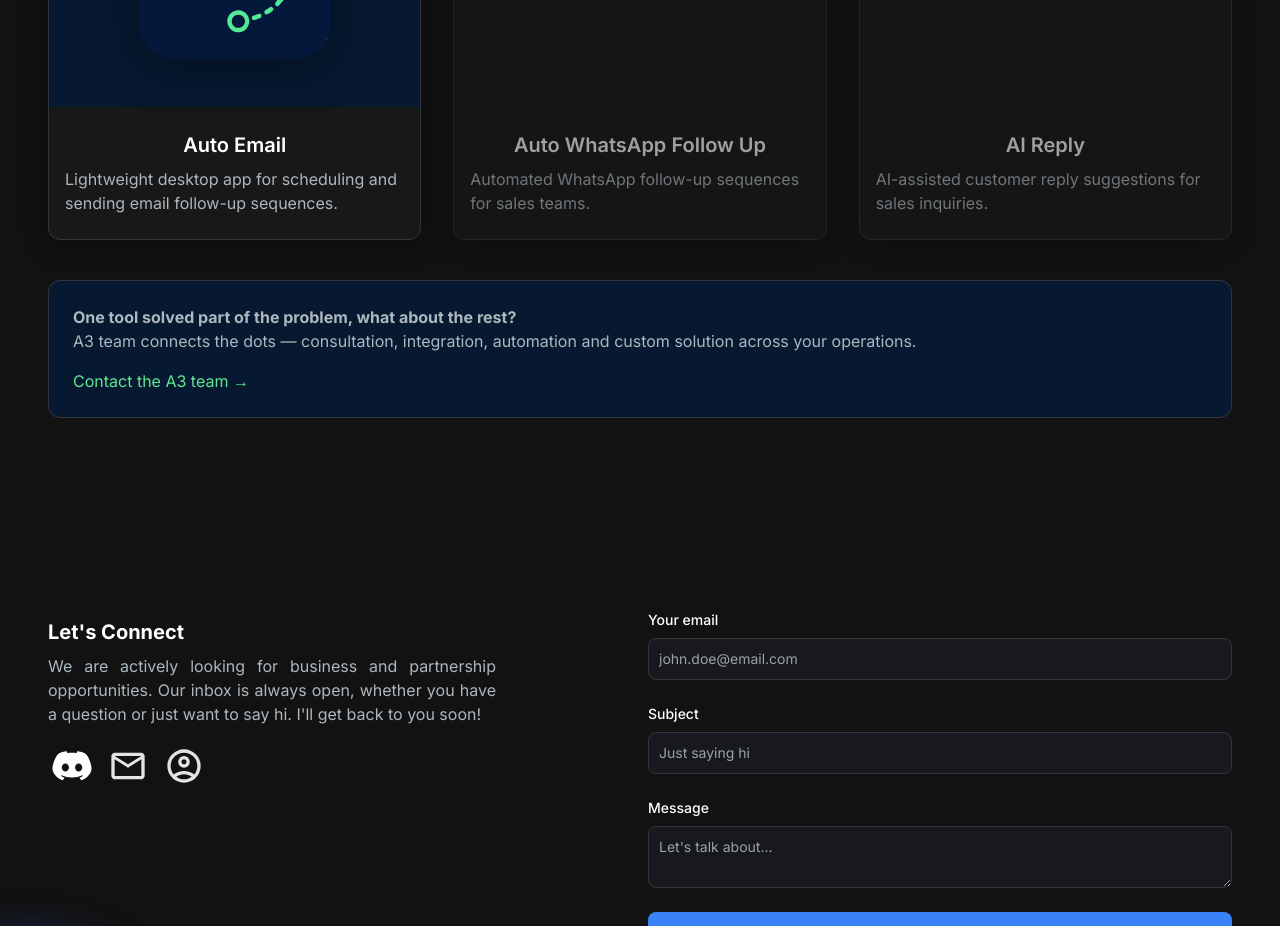
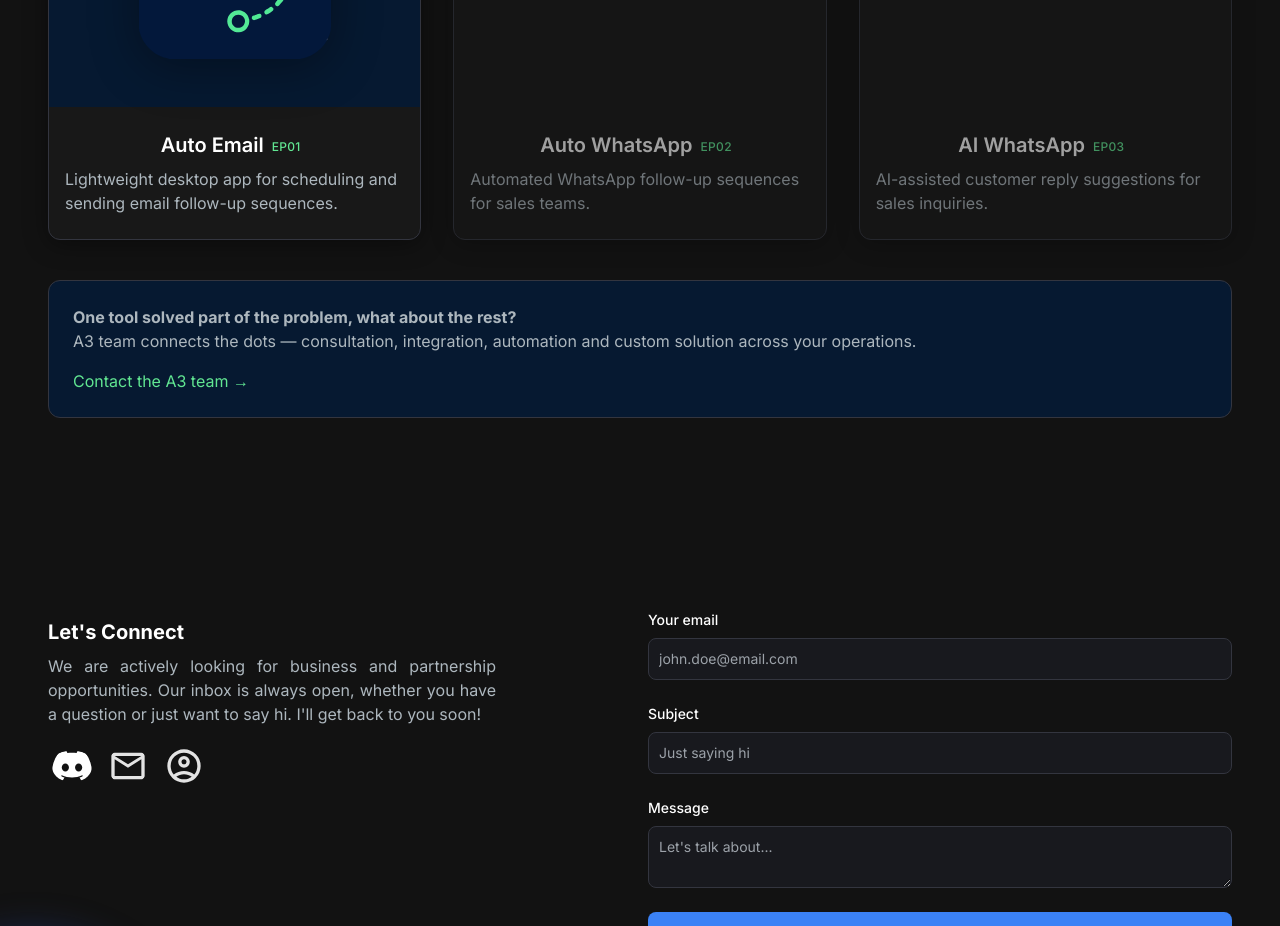
Before and after one commit to AlvinChiew/portfolio-project-a3, a Next.js app: page / in a window 1280 px wide. Shown: the part 1000-1926 px from the top of the page. Built offline with nearby package versions, Linux system fonts and the light colour scheme.

Commit message:
Add EP next to tool name

```diff
--- a/app/components/ToolCard.jsx
+++ b/app/components/ToolCard.jsx
@@ -8,6 +8,7 @@ import Link from 'next/link';
 import Image from 'next/image';
 
 const ToolCard = ({
+  id,
   logo,
   name,
   description,
@@ -81,7 +82,14 @@ const ToolCard = ({
         )}
       </div>
       <div className="px-4 py-6 text-white">
-        <h5 className="mb-2 text-center text-xl font-semibold">{name}</h5>
+        <h5 className="mb-2 text-center text-xl font-semibold">
+          {name}
+          {id && (
+            <span className="m-2 align-middle text-xs font-medium uppercase tracking-wide text-a3Accent">
+              {id}
+            </span>
+          )}
+        </h5>
         <p className="text-secondaryText">{description}</p>
       </div>
     </div>
--- a/app/data/tools.js
+++ b/app/data/tools.js
@@ -14,7 +14,7 @@ export const tools = [
   },
   {
     id: 'ep02',
-    name: 'Auto WhatsApp Follow Up',
+    name: 'Auto WhatsApp',
     status: 'coming-soon',
     description: 'Automated WhatsApp follow-up sequences for sales teams.',
     logo: null,
@@ -23,7 +23,7 @@ export const tools = [
   },
   {
     id: 'ep03',
-    name: 'AI Reply',
+    name: 'AI WhatsApp',
     status: 'coming-soon',
     description: 'AI-assisted customer reply suggestions for sales inquiries.',
     logo: null,
```
